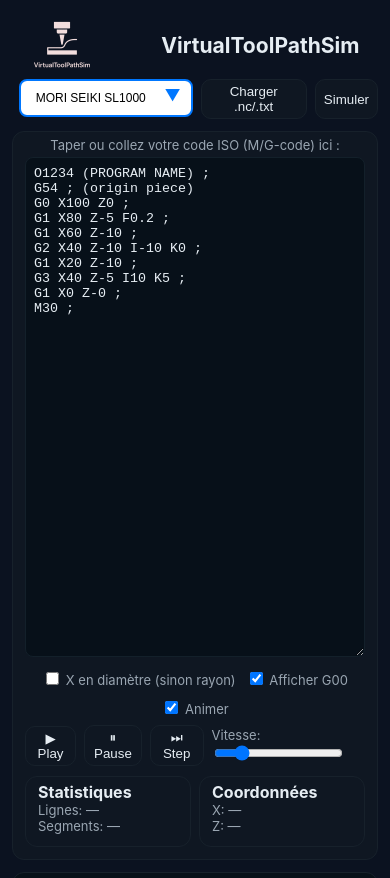
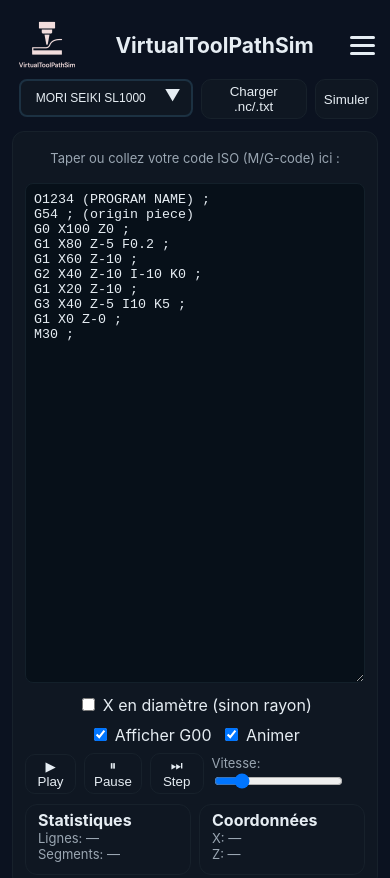
Before and after one commit to joebar27/VirtualToolPathSim, a plain HTML site: page index.html in a window 390 px wide. Shown: the top 878 px of the page. Drawn offline with Linux system fonts and the light colour scheme.

Commit message:
creation menu burger mode mobile, modifiaction liste des machines

```diff
--- a/index.html
+++ b/index.html
@@ -18,6 +18,12 @@
         <div class="logoTitle">
             <img src="Assets/Img/Logo_VirtualToolPathSim(white).png" alt="Logo VirtualToolPathSim" height="64" />
             <h3>VirtualToolPathSim</h3>
+            <input type="checkbox" id="burger-toggle">
+            <label id="burger" for="burger-toggle">
+                <span class="barBurger-1"></span>
+                <span class="barBurger-2"></span>
+                <span class="barBurger-3"></span>
+            </label>
         </div>
         <div class="headerButtons">
             <div id="list-machines" class="listMachines">
@@ -34,7 +40,9 @@
     </header>
     <main>
         <section class="panel">
-            <div class="row"><label>Taper ou collez votre code ISO (M/G-code) ici :</label></div>
+            <div class="row">
+                <p>Taper ou collez votre code ISO (M/G-code) ici :</p>
+            </div>
             <textarea id="gcode" spellcheck="false"></textarea>
 
             <div class="row" style="margin-top:8px;gap:10px;flex-wrap:wrap">
--- a/style.css
+++ b/style.css
@@ -60,7 +60,7 @@ textarea {
     padding: 8px;
     font-family: monospace;
 }
-label {
+p {
     color: var(--muted);
     font-size: 13px;
 }
@@ -83,7 +83,6 @@ svg {
     border-radius: 10px;
     color: var(--text);
     cursor: pointer;
-
 }
 .btn:hover {
     background: #172b3a;
@@ -134,12 +133,45 @@ svg {
         font-weight: 600;
         padding: 0;
     }
-    /* .listMachines {
-        display: flex;
-        flex-direction: column;
-        gap: 8px;
-        width: 30%;
-    } */
+
+    /* Le conteneur du burger */
+    #burger {
+        display: inline-block;
+        cursor: pointer;
+    }
+    .barBurger-1,
+    .barBurger-2,
+    .barBurger-3 {
+        width: 25px;
+        height: 3px;
+        border-radius: 5px;
+        background-color: var(--text);
+        margin: 4px 0;
+        transition: 0.4s;
+    }
+    #burger span {
+        display: block;
+        width: 25px;
+        height: 3px;
+        border-radius: 5px;
+        margin: 5px 0;
+        background: var(--text);
+        transition: 0.4s;
+    }
+    #burger-toggle:checked + #burger .barBurger-1 {
+        transform: rotate(-45deg) translate(-5px, 6px);
+    }
+    #burger-toggle:checked + #burger .barBurger-2 {
+        opacity: 0;
+    }
+    #burger-toggle:checked + #burger .barBurger-3 {
+        transform: rotate(45deg) translate(-5px, -6px);
+    }
+    #burger-toggle {
+        display: none;
+    }
+
+    /* La liste des machines */
     #list-machines {
         display: flex;
         flex-direction: column;
@@ -147,37 +179,42 @@ svg {
         width: 50%;
         position: relative;
     }
-
     select {
-      appearance: none; /* enlève le style natif */
+        appearance: none;
         -webkit-appearance: none;
         -moz-appearance: none;
-      background: white;
-      border: 2px solid #0077ff;
+        background: var(--panel);
+        border: 2px solid #1c3142;
         border-radius: 8px;
         padding: 10px 40px 10px 15px;
         font-size: 12px;
         cursor: pointer;
+        color: var(--text);
     }
-
-    /* Petite flèche custom */
     .listMachines::after {
         content: "▼";
         font-size: 16px;
-      color: #0077ff;
+        color: #e6edf3;
         position: absolute;
         right: 12px;
         top: 50%;
         transform: translateY(-70%);
         pointer-events: none; /* clique passe à travers */
     }
-
     select:focus {
         outline: none;
-      border-color: #0055aa;
-      box-shadow: 0 0 5px rgba(0, 119, 255, 0.5);
+        border-color: #1c3142;
+        color: var(--text)
+        box-shadow: 0 0 5px var(--muted);
     }
-
+    option {
+        background: #172b3a;
+        color: var(--text);
+    }
+    option:checked {
+        background: #1c3142;
+    }
+    /* Les boutons */
     .headerButtons {
         display: flex;
         gap: 8px;
@@ -185,8 +222,9 @@ svg {
     }
     .btn {
         padding: 4px 8px;
+    }
 
-}
+
     main {
         display: grid;
         grid-template-columns: 1fr;
```
Lines whose indentation alone changed are shown as unchanged.
